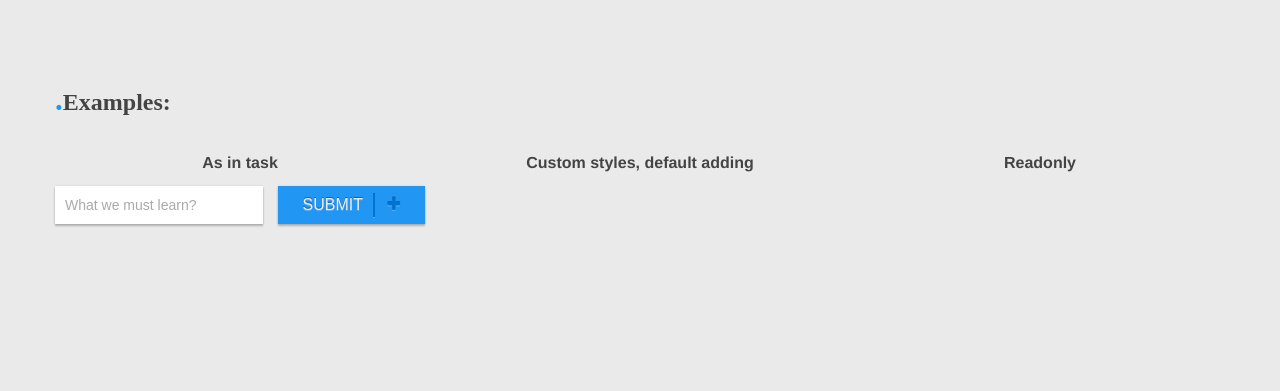
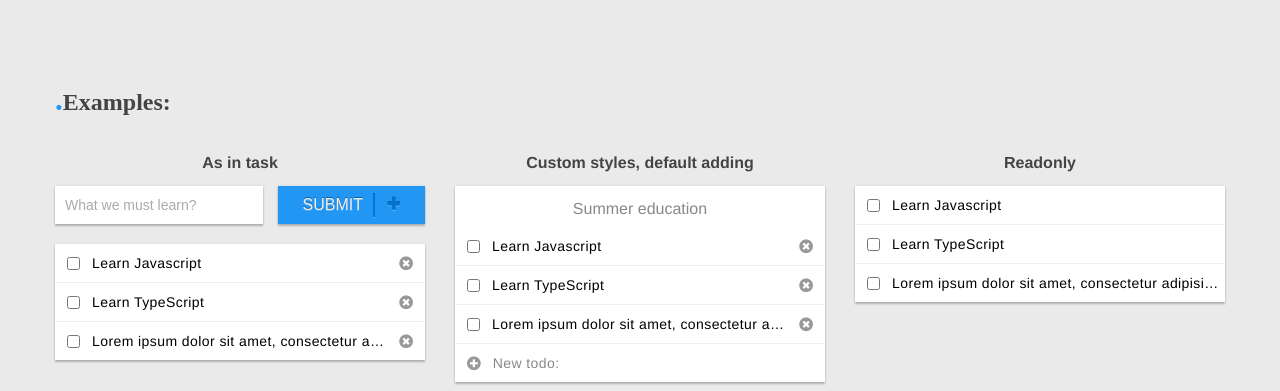
Before and after one commit to chernov-mac/chernov-mac.github.io, a plain HTML site: page todolist/index.html in a window 1280 px wide. Shown: the part 214-605 px from the top of the page. Drawn offline with Linux system fonts and the light colour scheme.

Commit message:
Fixed path to bundle.js

```diff
--- a/todolist/index.html
+++ b/todolist/index.html
@@ -57,6 +57,6 @@
     <script src="data/todos.js"></script>
 
     <!-- Main script -->
-    <script src="dist/js/bundle.js"></script>
+    <script src="js/bundle.js"></script>
 </body>
 </html>
```
